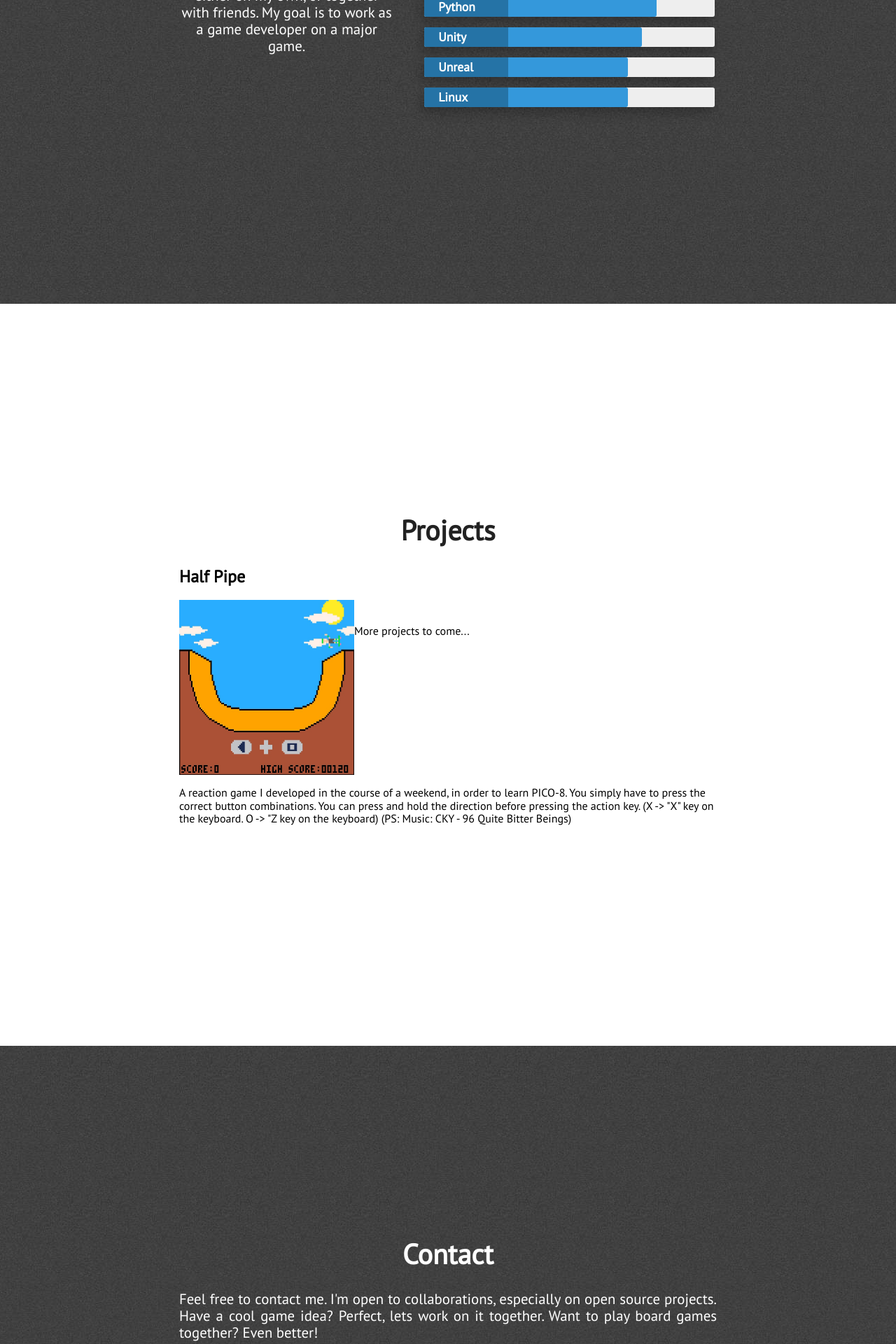
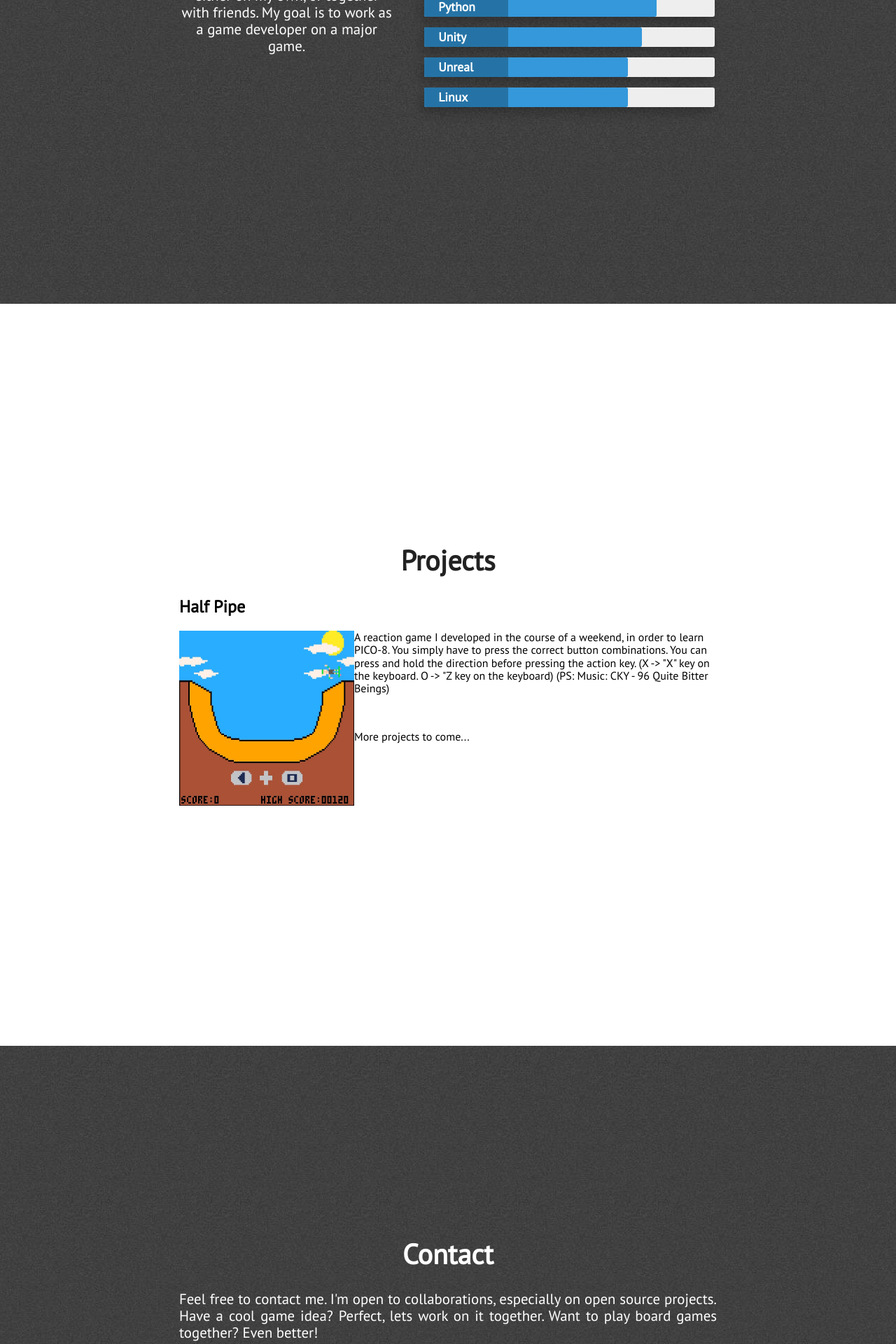
Before and after one commit to mkoseoglu091/mkoseoglu091.github.io, a Jekyll site: the page built from index.html, in a window 1280 px wide. Shown: the part 2466-4386 px from the top of the page at 70% size. Built offline with Jekyll 4.4.1, drawn with Linux system fonts in a browser that asks for light colours; nearby versions of some CDN libraries.

Commit message:
Update projects.html

```diff
--- a/_includes/projects.html
+++ b/_includes/projects.html
@@ -5,7 +5,7 @@
                 <h2>Half Pipe</h2>
                 <a href="halfpipe.html">
                     <img alt="Half Pipe" src="../assets/images/halfpipe screenshot.jpg" width="250" height="250" style="float:left"></a>
-                <p style="float:right">A reaction game I developed in the course of a weekend, in order to learn PICO-8. You simply have to press the correct button combinations. You can press and hold the direction before pressing the action key. (X -> "X" key on the keyboard. O -> "Z key on the keyboard) (PS: Music: CKY - 96 Quite Bitter Beings)</p>
+                <p>A reaction game I developed in the course of a weekend, in order to learn PICO-8. You simply have to press the correct button combinations. You can press and hold the direction before pressing the action key. (X -> "X" key on the keyboard. O -> "Z key on the keyboard) (PS: Music: CKY - 96 Quite Bitter Beings)</p>
                 <br>
                 <p>More projects to come...</p>
 
```
